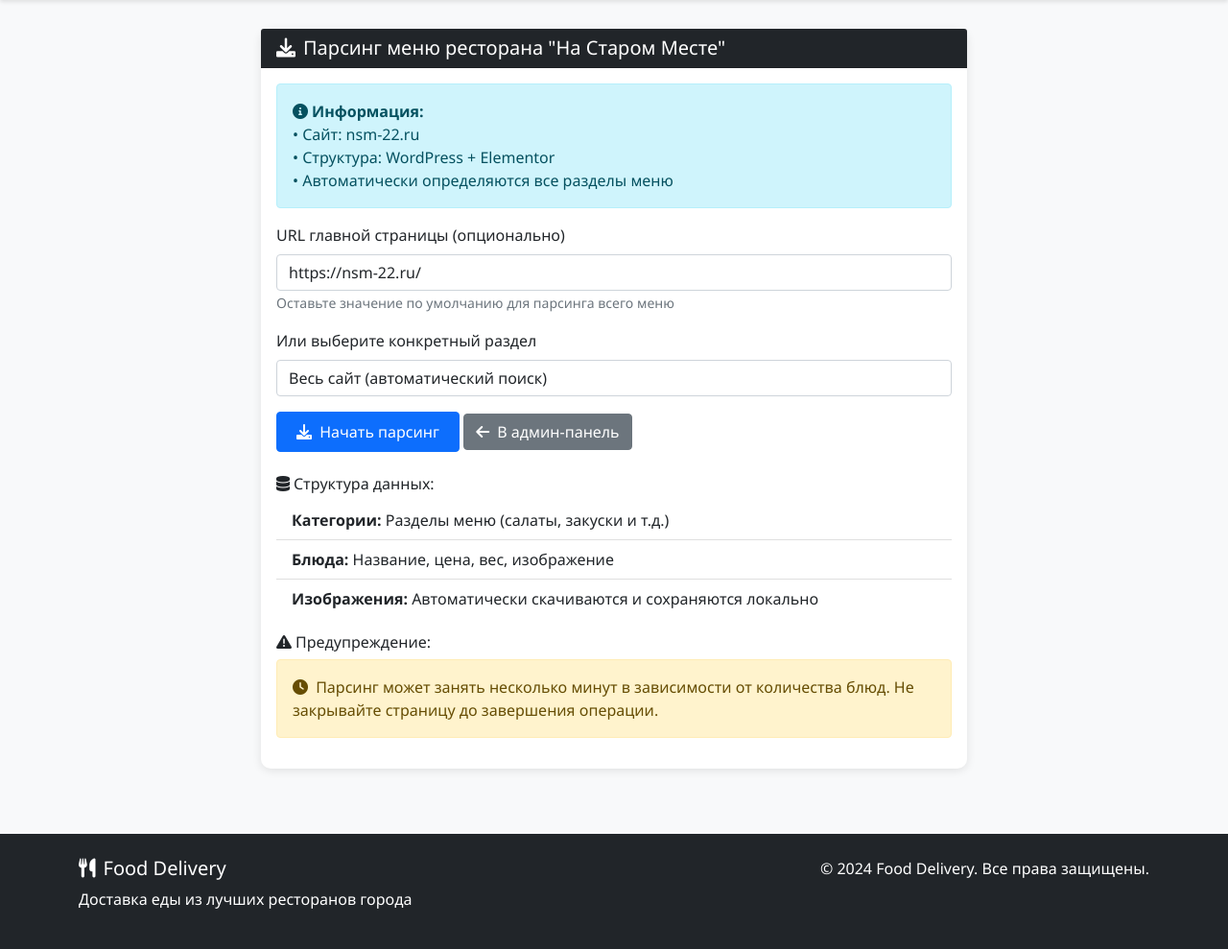
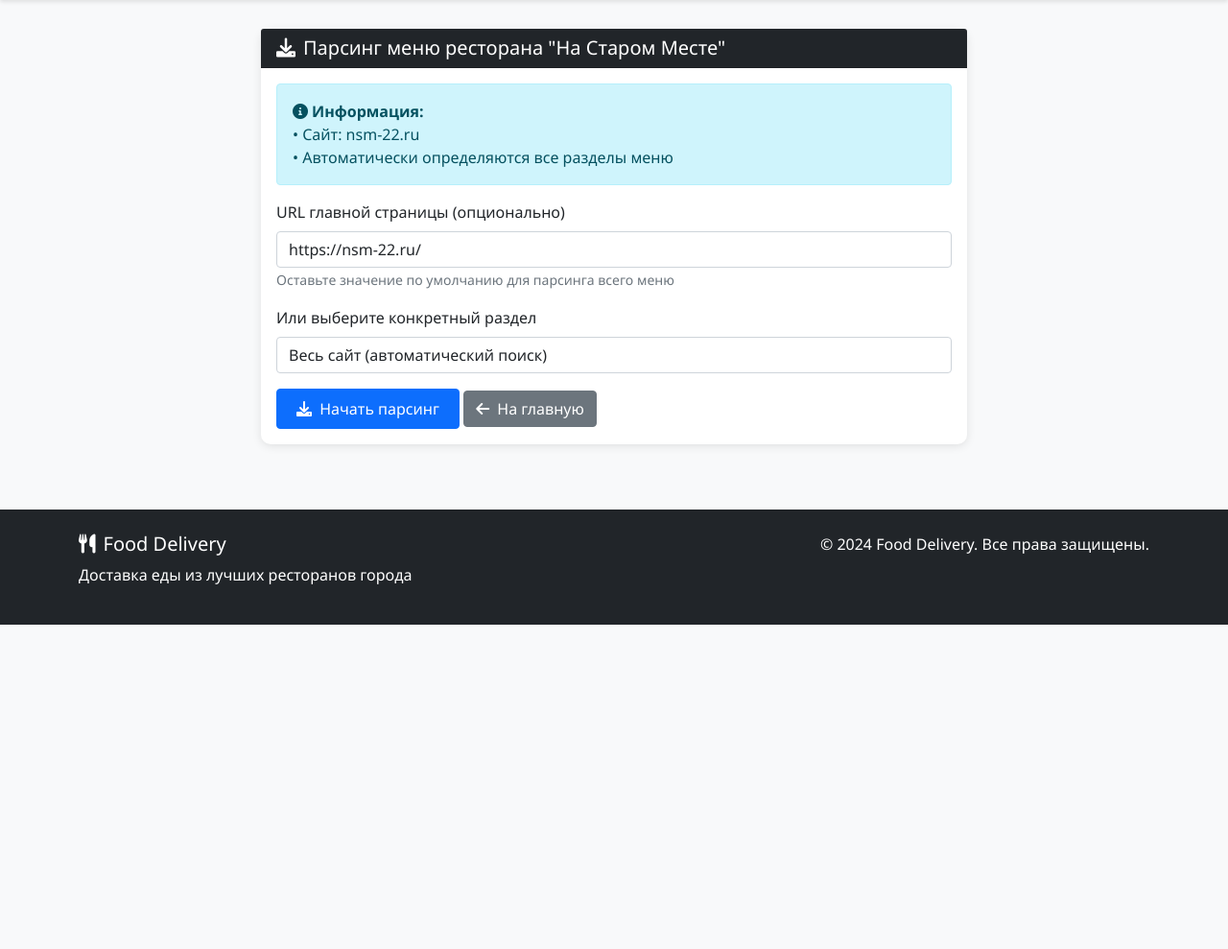
Before and after one commit to Vladimka4/rep, a Flask app: page /admin/parse-nsm in a window 1280 px wide. Shown: the part 78-1067 px from the top of the page at 96% size. After the commit the page ends 729 px from the top, so only its background shows below. Run offline with Flask 3, Linux system fonts and the light colour scheme; a user stored in the database is signed in.

Commit message:
Update parse_nsm.html

```diff
--- a/app/templates/admin/parse_nsm.html
+++ b/app/templates/admin/parse_nsm.html
@@ -1,6 +1,6 @@
 {% extends 'base.html' %}
 
-{% block title %}Парсинг На Старом Месте - Админ{% endblock %}
+{% block title %}Парсинг меню - Админ{% endblock %}
 
 {% block content %}
 <div class="row justify-content-center">
@@ -13,11 +13,10 @@
                 <div class="alert alert-info">
                     <strong><i class="fas fa-info-circle me-1"></i>Информация:</strong><br>
                     • Сайт: nsm-22.ru<br>
-                    • Структура: WordPress + Elementor<br>
                     • Автоматически определяются все разделы меню
                 </div>
 
-                <form method="POST" action="{{ url_for('admin_bp.parse_nsm_action') }}">
+                <form method="POST" action="{{ url_for('admin_parsing.parse_nsm_action') }}">
                     <div class="mb-3">
                         <label class="form-label">URL главной страницы (опционально)</label>
                         <input type="url" class="form-control" name="base_url"
@@ -45,25 +44,10 @@
                     <button type="submit" class="btn btn-primary">
                         <i class="fas fa-download me-1"></i> Начать парсинг
                     </button>
-                    <a href="{{ url_for('admin.index') }}" class="btn btn-secondary">
-                        <i class="fas fa-arrow-left me-1"></i> В админ-панель
+                    <a href="{{ url_for('main.index') }}" class="btn btn-secondary">
+                        <i class="fas fa-arrow-left me-1"></i> На главную
                     </a>
                 </form>
-
-                <div class="mt-4">
-                    <h6><i class="fas fa-database me-1"></i>Структура данных:</h6>
-                    <ul class="list-group list-group-flush mb-3">
-                        <li class="list-group-item"><strong>Категории:</strong> Разделы меню (салаты, закуски и т.д.)</li>
-                        <li class="list-group-item"><strong>Блюда:</strong> Название, цена, вес, изображение</li>
-                        <li class="list-group-item"><strong>Изображения:</strong> Автоматически скачиваются и сохраняются локально</li>
-                    </ul>
-
-                    <h6 class="mt-3"><i class="fas fa-exclamation-triangle me-1"></i>Предупреждение:</h6>
-                    <div class="alert alert-warning">
-                        <i class="fas fa-clock me-1"></i> Парсинг может занять несколько минут в зависимости от количества блюд.
-                        Не закрывайте страницу до завершения операции.
-                    </div>
-                </div>
             </div>
         </div>
     </div>
```
